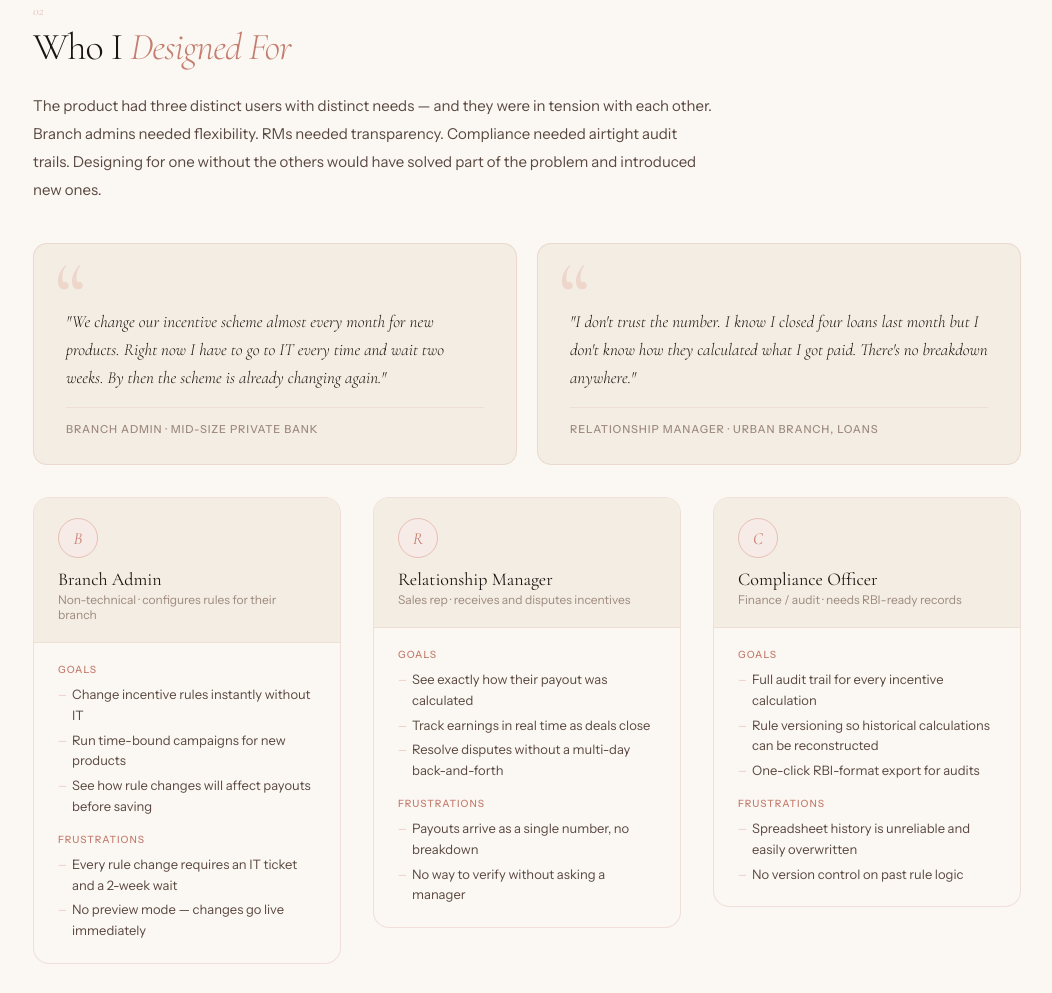
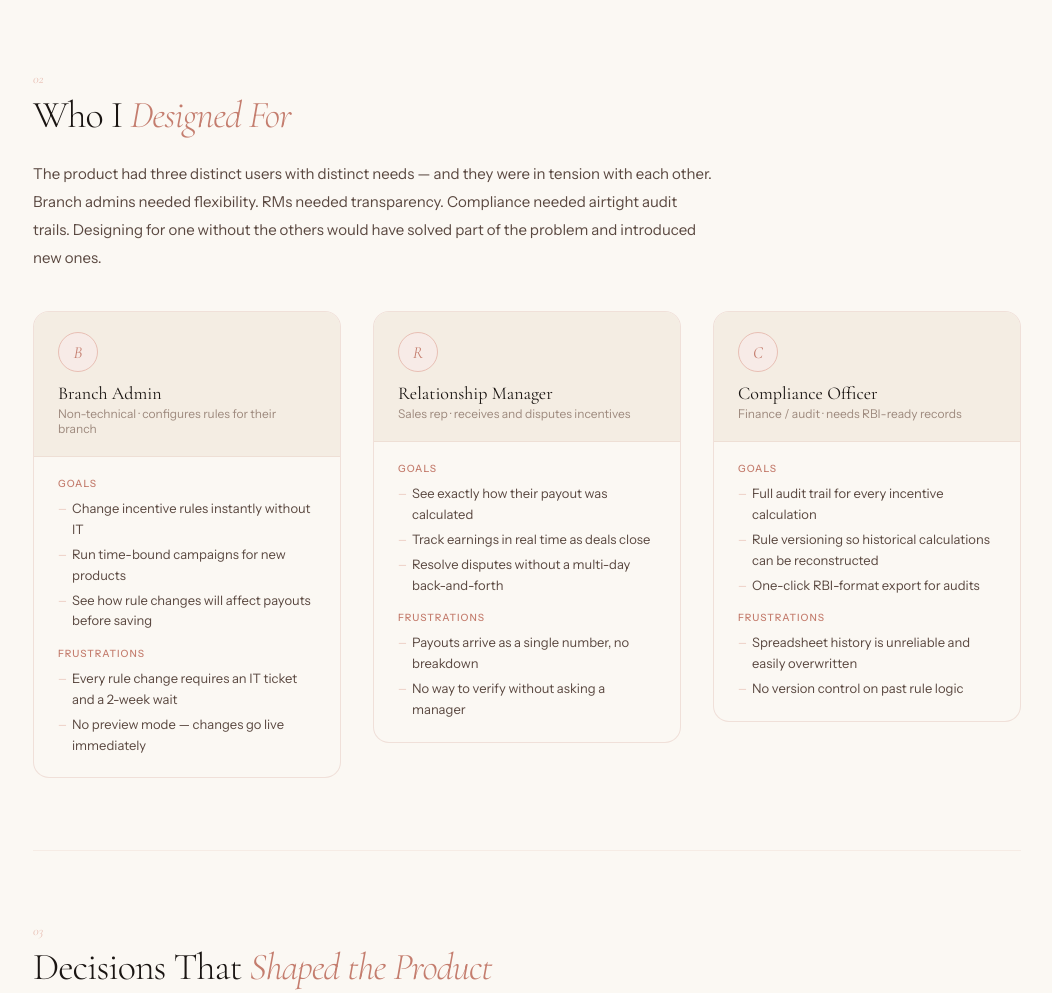
Before and after one commit to anikabadkul/anikabadkul.github.io, a plain HTML site: page cs-kobl-incentives.html in a window 1280 px wide. Shown: the part 1666-2659 px from the top of the page, without its empty margins (113-1165 px from the left). Drawn offline with nearby package versions, Linux system fonts and the light colour scheme.

Commit message:
Fix Kobl case study: add timeline, remove placeholder quotes
Co-Authored-By: Claude Sonnet 4.6 <noreply@anthropic.com>

```diff
--- a/cs-kobl-incentives.html
+++ b/cs-kobl-incentives.html
@@ -259,6 +259,10 @@ footer{background:#3A2E2A;padding:32px var(--pad);display:flex;justify-content:s
       <span class="cs-meta-value">React · Node.js · PostgreSQL</span>
     </div>
     <div class="cs-meta-item">
+      <span class="cs-meta-label">Timeline</span>
+      <span class="cs-meta-value">June – September 2025</span>
+    </div>
+    <div class="cs-meta-item">
       <span class="cs-meta-label">Impact</span>
       <span class="cs-meta-value">60% fewer disputes · 70% faster computation</span>
     </div>
@@ -317,18 +321,7 @@ footer{background:#3A2E2A;padding:32px var(--pad);display:flex;justify-content:s
   <h2 class="section-title reveal">Who I <em>Designed For</em></h2>
   <p class="body-p reveal">The product had three distinct users with distinct needs — and they were in tension with each other. Branch admins needed flexibility. RMs needed transparency. Compliance needed airtight audit trails. Designing for one without the others would have solved part of the problem and introduced new ones.</p>
 
-  <div class="quote-pair reveal d1" style="margin-top:40px">
-    <div class="user-quote-card">
-      <p class="user-quote-text">"We change our incentive scheme almost every month for new products. Right now I have to go to IT every time and wait two weeks. By then the scheme is already changing again."</p>
-      <div class="user-quote-attr">Branch Admin · Mid-size private bank</div>
-    </div>
-    <div class="user-quote-card">
-      <p class="user-quote-text">"I don't trust the number. I know I closed four loans last month but I don't know how they calculated what I got paid. There's no breakdown anywhere."</p>
-      <div class="user-quote-attr">Relationship Manager · Urban branch, Loans</div>
-    </div>
-  </div>
-
-  <div class="two-col-3" style="margin-top:32px">
+  <div class="two-col-3" style="margin-top:40px">
     <div class="user-card reveal">
       <div class="user-card-head">
         <div class="user-initial">B</div>
```
